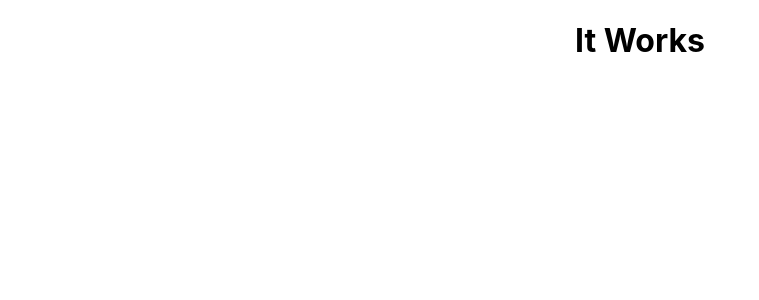
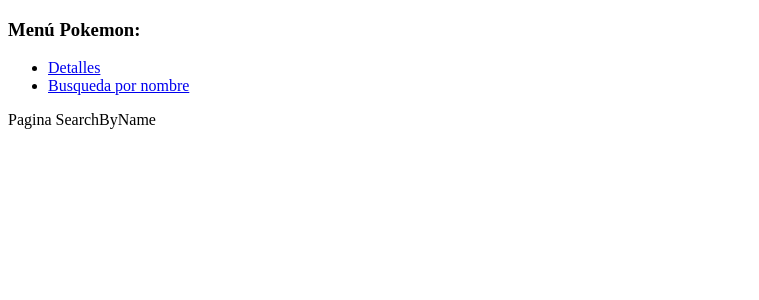
Before and after one commit to Atablo/TheMealDB-React, a React (Create React App) app: page /searchByName in a window 1280 px wide. Shown: the top 300 px of the page, without its empty margins (0-759 px from the left). Built offline with nearby package versions, Linux system fonts and the light colour scheme.

Commit message:
ReactRouter WIP

```diff
--- /dev/null
+++ b/src/Componentes/Detalles.jsx
@@ -0,0 +1,7 @@
+import React from 'react'
+
+export default function Detalles() {
+    return (
+        <div>Esta es la página de Detalles</div>
+    )
+}
--- /dev/null
+++ b/src/Componentes/Error.jsx
@@ -0,0 +1,7 @@
+import React from 'react'
+
+export default function Error() {
+    return (
+        <div>Esto ha sido un error</div>
+    )
+}
--- /dev/null
+++ b/src/Componentes/Principal.jsx
@@ -0,0 +1,17 @@
+import React from 'react'
+import { Link, Outlet } from 'react-router-dom'
+
+export default function Principal() {
+    return (
+        <>
+            <div>
+                <h3>Menú Pokemon:</h3>
+                <ul>
+                    <li><Link to={'detalles'}>Detalles</Link></li>
+                    <li><Link to={'searchByName'}>Busqueda por nombre</Link></li>
+                </ul>
+            </div>
+            <Outlet />
+        </>)
+
+}
--- /dev/null
+++ b/src/Componentes/Search.jsx
@@ -0,0 +1,7 @@
+import React from 'react'
+
+export default function Search() {
+    return (
+        <div>Pagina SearchByName</div>
+    )
+}
--- a/src/index.jsx
+++ b/src/index.jsx
@@ -1,11 +1,33 @@
 import React from 'react';
-import ReactDOM from 'react-dom/client';
-import './index.css';
-import App from './App';
+import ReactDOM from 'react-dom';
 
-const root = ReactDOM.createRoot(document.getElementById('root'));
-root.render(
+
+import { createBrowserRouter, RouterProvider } from "react-router-dom";
+import Principal from './Componentes/Principal';
+import Error from './Componentes/Error';
+import Search from './Componentes/Search';
+import Detalles from './Componentes/Detalles';
+const router = createBrowserRouter([
+  {
+    path: "/",
+    element: <Principal />,
+    errorElement: <Error />,
+    children: [{
+      path: "/searchByName",
+      element: <Search />,
+    },
+
+    ],
+  },
+  {
+    path: "/detalles",
+    element: <Detalles />
+  }
+]);
+
+ReactDOM.render(
   <React.StrictMode>
-    <App />
-  </React.StrictMode>
+    <RouterProvider router={router} />
+  </React.StrictMode>,
+  document.getElementById('root')
 );
```
